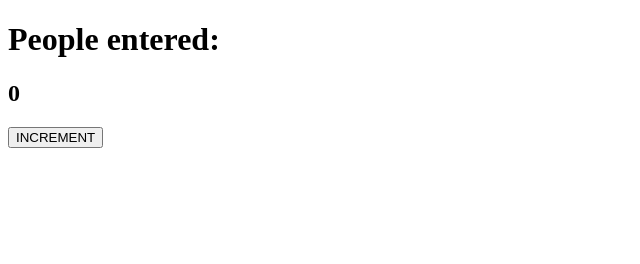
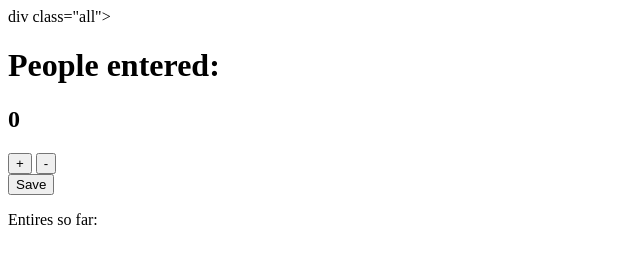
Before and after one commit to felipeinnit/Count_on_js, a plain HTML site: page index.html in a window 1280 px wide. Shown: the whole page, without its empty margins (0-640 px from the left). Drawn offline with Linux system fonts and the light colour scheme.

Commit message:
Update index.html

```diff
--- a/index.html
+++ b/index.html
@@ -4,12 +4,19 @@
     <meta charset="UTF-8">
     <meta http-equiv="X-UA-Compatible" content="IE=edge">
     <meta name="viewport" content="width=device-width, initial-scale=1.0">
-    <title>Document</title>
+    <title>Counter app</title>
 </head>
 <body>
-    <h1>People entered:</h1>
+    div class="all">
+        <h1>People entered:</h1>
         <h2 id="count-el">0</h2>
-        <button id="increment-btn" onclick="increment()">INCREMENT</button>
+        <div class="operations">
+        <button id="increment-btn" onclick="plus()">+</button>
+        <button id="increment-btn" onclick="minus()">-</button>
+        </div>
+        <button id="save-btn" onclick="save()">Save</button>
+        <p id="save-el">Entires so far:</p>
+        </div>
         <script src="index.js"></script>
 </body>
 </html>
```
